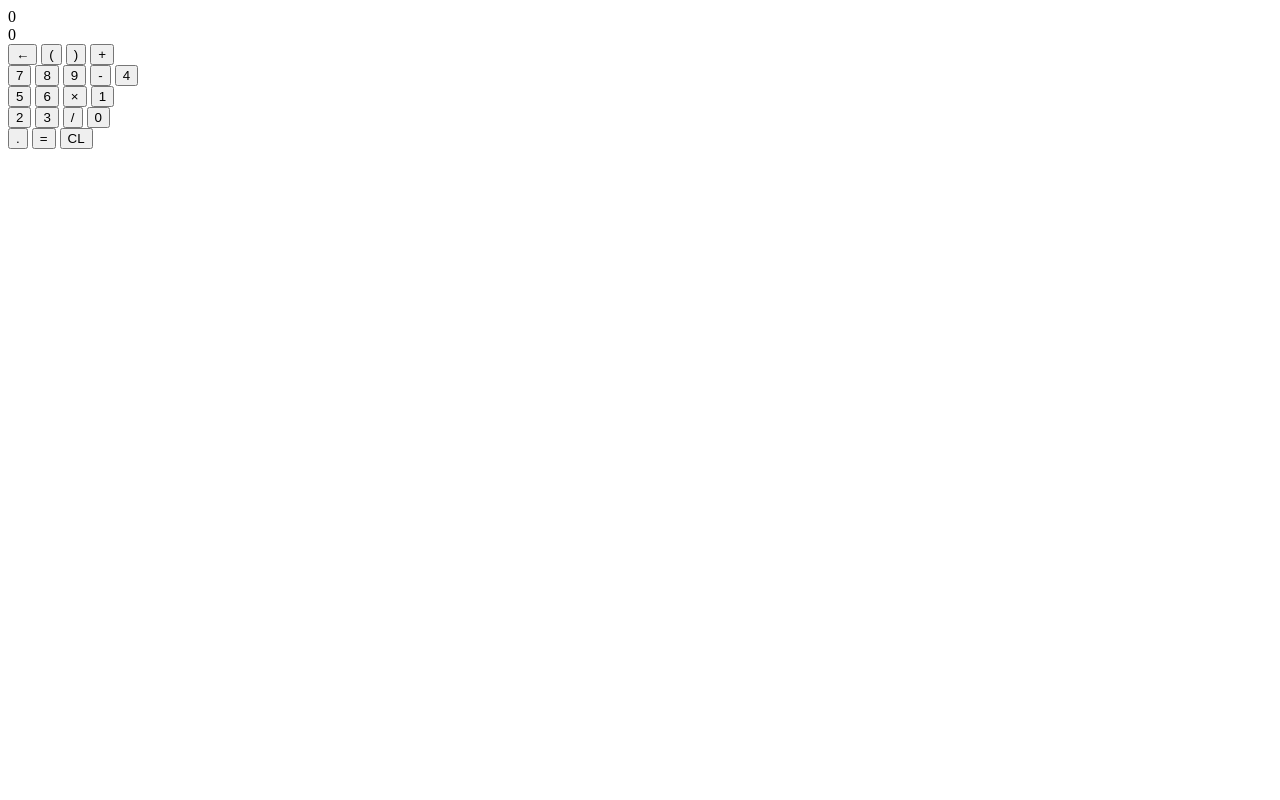
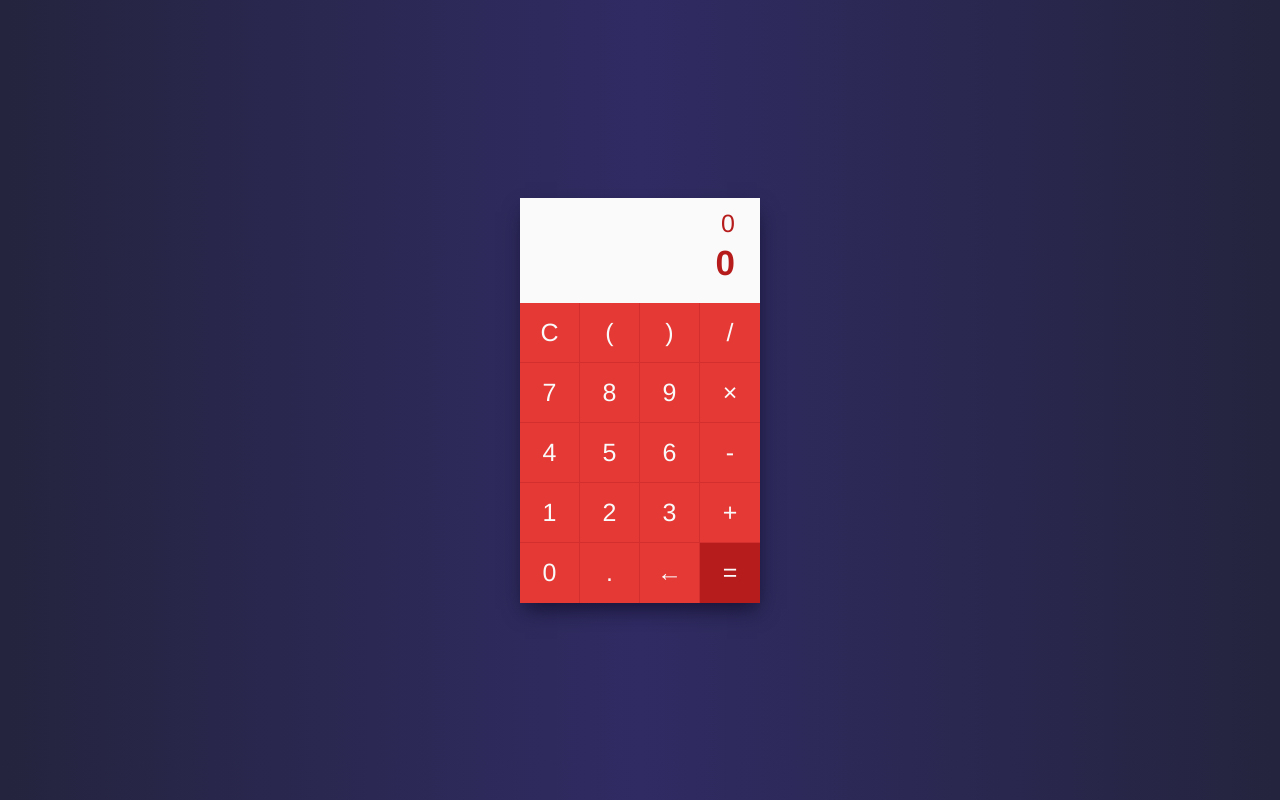
Before and after one commit to Cookiewookie87/Calc, a plain HTML site: page index.html in a window 1280 px wide. Drawn offline with Linux system fonts and the light colour scheme.

Commit message:
Added style to calc

```diff
--- a/css/_buttons.scss
+++ b/css/_buttons.scss
@@ -0,0 +1,39 @@
+@mixin button-border {
+    border: {
+        top: none;
+        right: 1px solid $border-red;
+        bottom: 1px solid $border-red;
+        left: none;
+    }
+}
+
+.btn-wrap{
+    width: 240px;
+}
+button{
+    @include button-border();
+    @include type();
+    width: 60px;
+    height: 60px;
+    padding: 0;
+    margin: 0;
+    margin-right: -4px; /*To remove space between HTML button tags*/
+    background-color: $redish;
+    outline: none;
+}
+button:hover{
+    background-color: $hover-red;
+    cursor: pointer;
+}
+#eql{
+    background-color: $dark-red;
+}
+#eql:hover{
+    background-color: $eql-red-hover;
+}
+.fifth-row button{
+    border-bottom: none;
+}
+button:nth-last-child(1){
+    border-right: none;
+}
--- a/css/_color.scss
+++ b/css/_color.scss
@@ -1 +1,7 @@
-$dark-gray-BG: #263238;
+$white: #FAFAFA;
+$purple: #302b63;
+$redish: #E53935;
+$dark-red: #B71C1C;
+$border-red: #D32F2F;
+$hover-red: #D32F2F;
+$eql-red-hover: #9a1818;
--- a/css/_layout.scss
+++ b/css/_layout.scss
@@ -0,0 +1,19 @@
+* {
+    padding: 0;
+    margin: 0;
+}
+html, body{
+    width: 100%;
+    height: 100%;
+    background: linear-gradient(to right, #24243e, #302b63, #24243e);
+}
+.calc-wrap{
+    display: flex;
+    flex-direction: column;
+    align-items: center;
+    justify-content: center;
+    height: 100%;
+}
+.calc-bg{
+    box-shadow: 1px 10px 20px -4px rgba(15, 12, 41, .8);
+}
--- /dev/null
+++ b/css/_result.scss
@@ -0,0 +1,30 @@
+.display-wrap{
+    width: 240px;
+}
+#process{
+    @include type();
+    color: $dark-red;
+    background-color: $white;
+    text-align: center;
+    height: 40px;
+    display: flex;
+    justify-content: flex-end;
+    flex-direction: column;
+    text-align: right;
+    padding: 0 25px;
+
+}
+#result{
+    @include type();
+    color: $dark-red;
+    background-color: $white;
+    text-align: center;
+    height: 60px;
+    font-size: 35px;
+    font-weight: bold;
+    display: flex;
+    justify-content: flex-start;
+    flex-direction: column;
+    text-align: right;
+    padding: 5px 25px 0 25px;
+}
--- /dev/null
+++ b/css/_typography.scss
@@ -0,0 +1,8 @@
+@mixin type {
+    font: {
+        family: "Helvetica", "Arial";
+        size: 25px;
+        style: normal;
+    }
+    color: $white;
+}
--- a/css/main.scss
+++ b/css/main.scss
@@ -1,3 +1,5 @@
 @import 'color';
+@import 'typography';
 @import 'buttons';
+@import 'result';
 @import 'layout';
--- a/index.html
+++ b/index.html
@@ -7,31 +7,43 @@
 </head>
 <body>
     <div class="calc-wrap">
+        <div class="calc-bg">
             <div class="display-wrap">
                 <div id="process">10+3</div>
                 <div id="result">13</div>
             </div>
             <div class="btn-wrap">
-            <button class="btn-del" id="del">←</button>
+                <div class="first-row">
+                    <button class="btn-clr" id="clr">C</button>
                     <button class="btn-opr" id="parL">(</button>
                     <button class="btn-opr" id="parR">)</button>
-            <button class="btn-opr" id="plus">+</button></br>
+                    <button class="btn-opr" id="divide">/</button>
+                </div>
+                <div class="second-row">
                     <button class="btn-num" id="seven">7</button>
                     <button class="btn-num" id="eight">8</button>
                     <button class="btn-num" id="nine">9</button>
-            <button class="btn-opr" id="minus">-</button>
-            <button class="btn-num" id="four">4</button></br>
+                    <button class="btn-opr" id="mul">×</button>
+                </div>
+                <div class="third-row">
+                    <button class="btn-num" id="four">4</button>
                     <button class="btn-num" id="five">5</button>
                     <button class="btn-num" id="six">6</button>
-            <button class="btn-opr" id="mul">×</button>
-            <button class="btn-num" id="one">1</button></br>
+                    <button class="btn-opr" id="minus">-</button>
+                </div>
+                <div class="fourth-row">
+                    <button class="btn-num" id="one">1</button>
                     <button class="btn-num" id="two">2</button>
                     <button class="btn-num" id="three">3</button>
-            <button class="btn-opr" id="divide">/</button>
-            <button class="btn-num" id="zero">0</button></br>
+                    <button class="btn-opr" id="plus">+</button>
+                </div>
+                <div class="fifth-row">
+                    <button class="btn-num" id="zero">0</button>
                     <button class="btn-num" id="coln">.</button>
+                    <button class="btn-del" id="del">←</button>
                     <button class="btn-opr" id="eql">=</button>
-            <button class="btn-clr" id="clr">CL</button>
+                </div>
+            </div>
         </div>
     </div>
     <script src="js/script.js"></script>
```
Also changed, not shown: css/main.css, 1 other file. Lines whose indentation alone changed are shown as unchanged.
